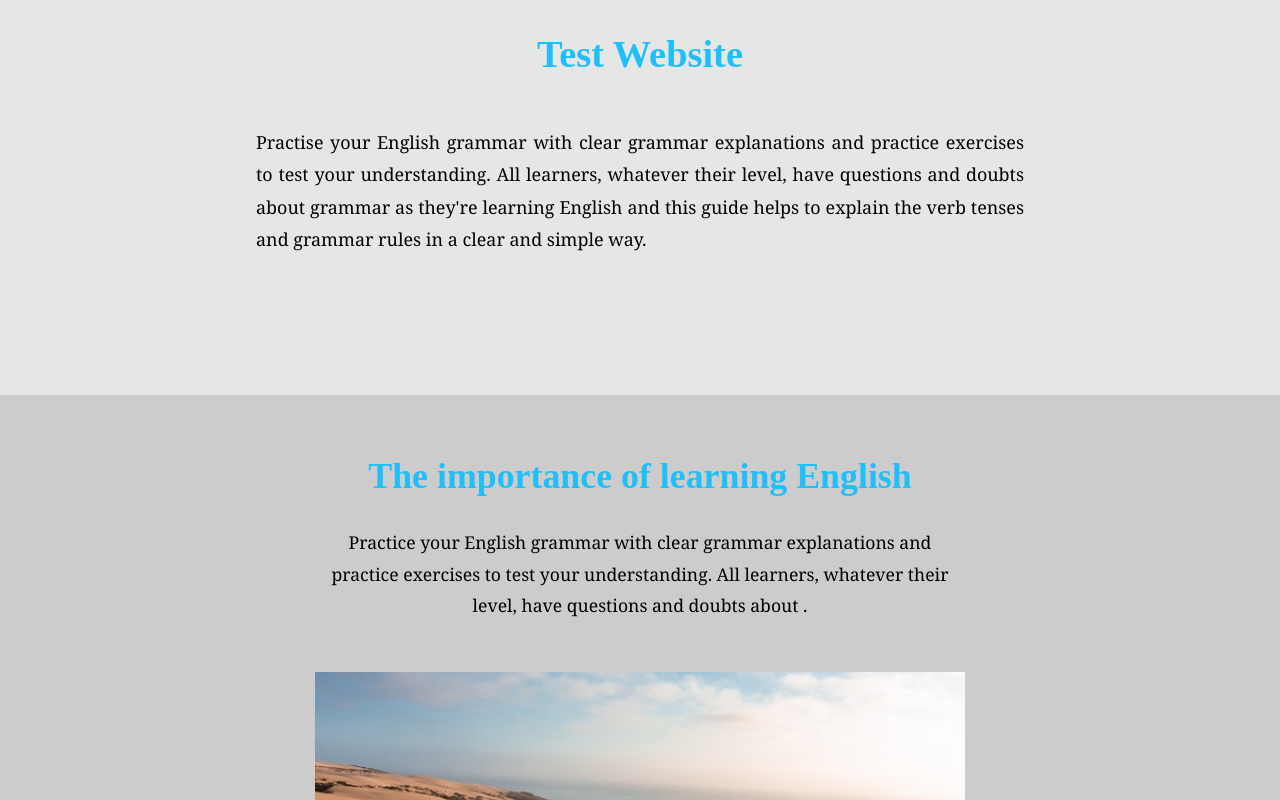
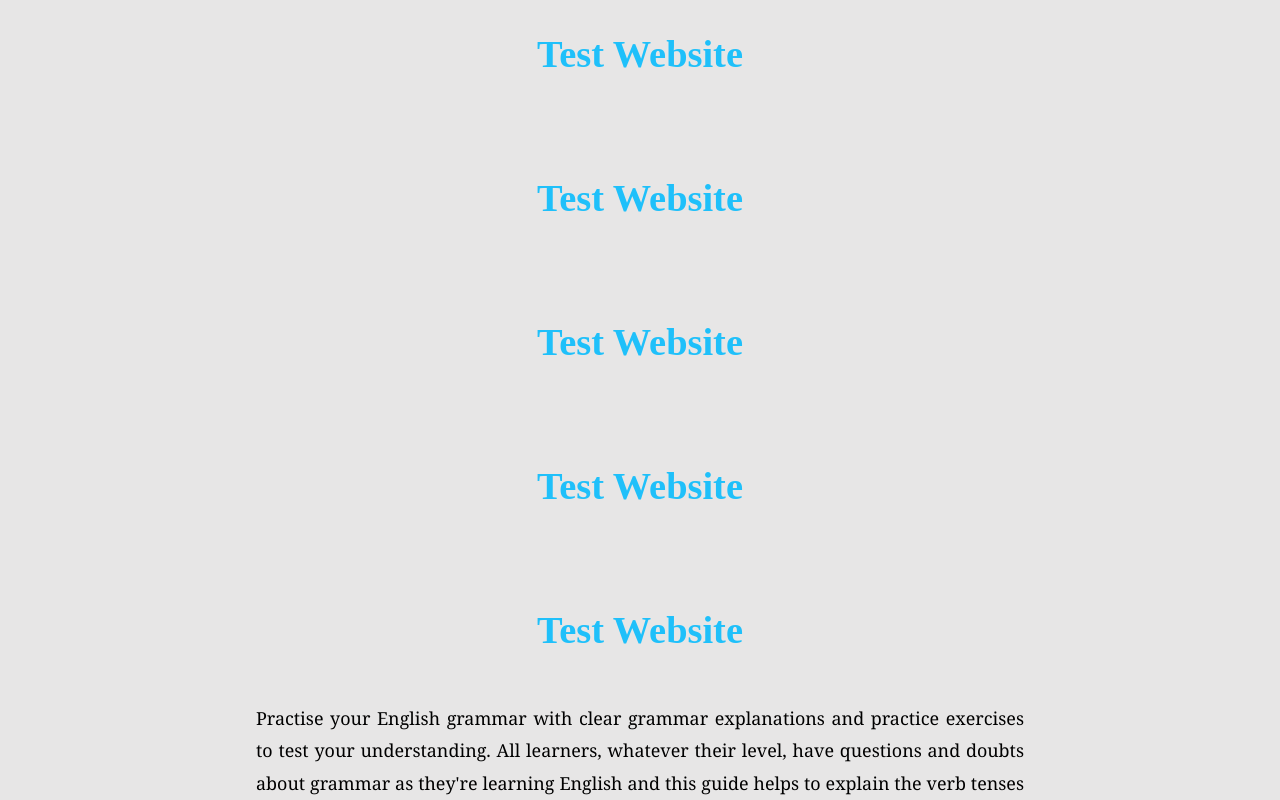
Before and after one commit to DionisisChytiris/EnglishQuizzes, a React (Create React App) app: page / in a window 1280 px wide. Shown: the part 740-1540 px from the top of the page. Built offline with nearby package versions, Linux system fonts and the light colour scheme.

Commit message:
more testing

```diff
--- a/src/Navbar/Home.js
+++ b/src/Navbar/Home.js
@@ -155,6 +155,10 @@ const Home = () => {
                     <h1>Refresher Grammar Website</h1>
 
                     <h1>Test Website</h1>
+                    <h1>Test Website</h1>
+                    <h1>Test Website</h1>
+                    <h1>Test Website</h1>
+                    <h1>Test Website</h1>
 
                     <p>Practise your English grammar with clear grammar explanations and practice exercises to test your understanding. All learners, whatever their level, have questions and doubts about grammar as they're learning English and this guide helps to explain the verb tenses and grammar rules in a clear and simple way.</p>
 
```
